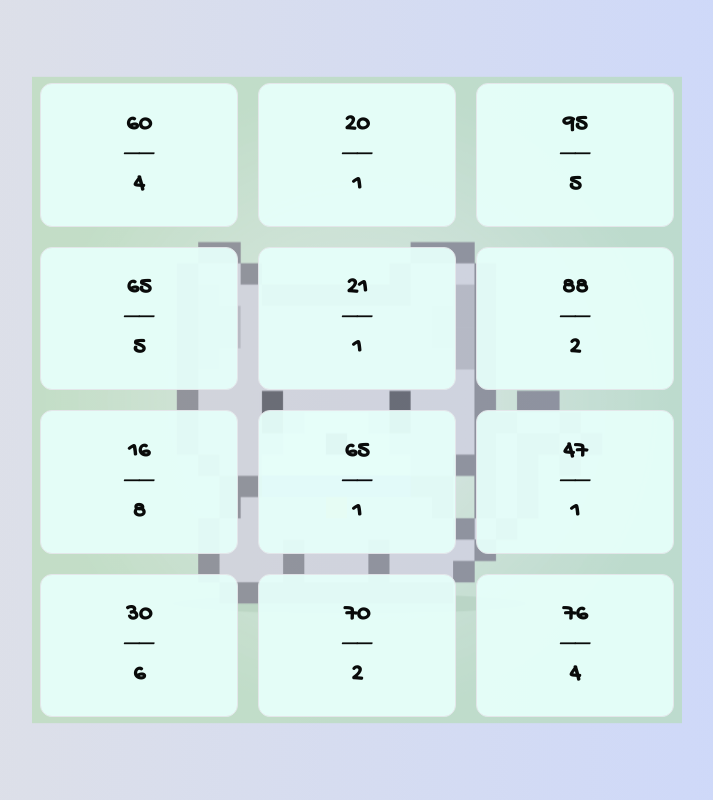
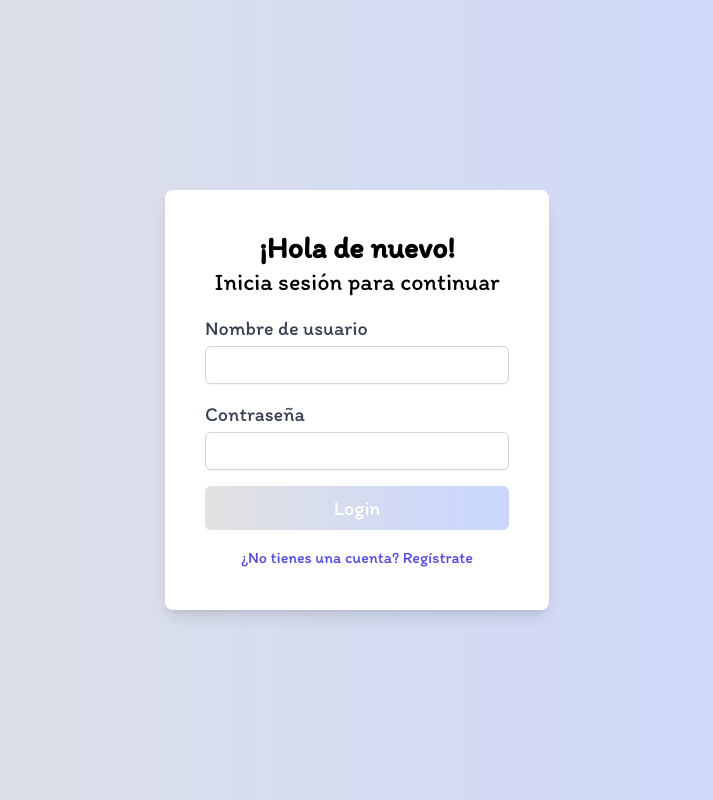
Before and after one commit to alejandro0619/divisions-client, a React (Vite) app: page /auth in a window 1280 px wide. Shown: the whole page, without its empty margins (283-996 px from the left). Built offline with nearby package versions, Linux system fonts and the light colour scheme.

Commit message:
Add routing with React Router and validation schemas for authentication

```diff
--- a/package.json
+++ b/package.json
@@ -12,12 +12,16 @@
   "dependencies": {
     "@fontsource/gochi-hand": "^5.1.0",
     "@fontsource/itim": "^5.1.0",
+    "@hookform/resolvers": "^3.9.1",
     "framer-motion": "^11.11.11",
     "react": "^18.3.1",
     "react-dnd": "^16.0.1",
     "react-dnd-html5-backend": "^16.0.1",
     "react-dom": "^18.3.1",
-    "react-draggable": "^4.4.6"
+    "react-draggable": "^4.4.6",
+    "react-hook-form": "^7.53.2",
+    "react-router-dom": "^6.28.0",
+    "zod": "^3.23.8"
   },
   "devDependencies": {
     "@eslint/js": "^9.13.0",
--- a/src/App.tsx
+++ b/src/App.tsx
@@ -1,10 +1,21 @@
 import { DndProvider } from "react-dnd";
 import { HTML5Backend } from "react-dnd-html5-backend";
 import Dashboard from "./components/Dashboard";
-const App: React.FC = () => (
+import { Navigate, Route, Routes } from "react-router-dom";
+import Auth from "./Auth";
+
+const DashboardComponent: React.FC = () => (
   <DndProvider backend={HTML5Backend}>
     <Dashboard />
   </DndProvider>
 );
 
+const App: React.FC = () => (
+  <Routes>
+    <Route path="/" element={<Navigate to="/auth" />}/>
+    <Route path="/dashboard" element={<DashboardComponent />} />
+    <Route path="/auth" element={<Auth />} />
+  </Routes>
+);
+
 export default App;
--- /dev/null
+++ b/src/Auth.tsx
@@ -0,0 +1,161 @@
+import { useState } from "react";
+import { useForm } from "react-hook-form";
+import { zodResolver } from "@hookform/resolvers/zod";
+import { loginSchema, registerSchema, LoginFormData, RegisterFormData } from "./validationSchema";
+import { z } from "zod";
+
+type FormData = z.infer<typeof loginSchema> | z.infer<typeof registerSchema>;
+
+function AuthPage() {
+  const [isLogin, setIsLogin] = useState(true);
+
+  const schema = isLogin ? loginSchema : registerSchema;
+  const {
+    register,
+    handleSubmit,
+    formState: { errors },
+  } = useForm<FormData>({
+    resolver: zodResolver(schema),
+  });
+
+  const onSubmit = async (data: LoginFormData | RegisterFormData) => {
+    const endpoint = isLogin ? "http://localhost:3000/login" : "http://localhost:3000/register";
+    const body = JSON.stringify({
+      username: data.username,
+      password: data.password,
+    });
+
+    try {
+      const response = await fetch(endpoint, {
+        method: "POST",
+        headers: {
+          "Content-Type": "application/json",
+        },
+        body,
+      });
+
+      if (!response.ok) {
+        const errorMessage = await response.text();
+        alert(`Error: ${errorMessage}`);
+        return;
+      }
+
+      const result = await response.json();
+
+      // Verificar respuesta exitosa o con error
+      if (result.message) {
+        // Éxito: Almacenar username y redirigir
+        localStorage.setItem("username", data.username); // Guarda el username
+        alert(isLogin ? "¡Inicio de sesión exitoso!" : "¡Registro exitoso!");
+        window.location.href = "/dashboard"; // Redirigir al dashboard
+      } else if (result.error) {
+        // Error: Mostrar mensaje de error
+        alert(`Error: ${result.error}`);
+      } else {
+        // Respuesta inesperada
+        alert("Error inesperado en la respuesta del servidor.");
+      }
+    } catch (error) {
+      console.log("Error:", error);
+      alert("Hubo un problema con la solicitud. Por favor, inténtalo de nuevo.");
+    }
+  };
+
+
+  return (
+    <main>
+      <div className="bg-gradient-to-r from-gradientStart to-gradientEnd h-screen w-screen flex justify-center items-center">
+        <div className="bg-white rounded-lg shadow-lg w-96 p-10">
+          <h1 className="text-3xl font-bold text-center">
+            {isLogin ? "¡Hola de nuevo!" : "¡Bienvenido!"}
+          </h1>
+          <p className="text-2xl text-center">
+            {isLogin
+              ? "Inicia sesión para continuar"
+              : "Regístrate para empezar"}
+          </p>
+          <form onSubmit={handleSubmit(onSubmit)} className="mt-4">
+            <div className="mb-4">
+              <label
+                htmlFor="username"
+                className="block text-xl font-medium text-gray-700"
+              >
+                Nombre de usuario
+              </label>
+              <input
+                type="text"
+                id="username"
+                {...register("username")}
+                className="mt-1 block w-full px-3 py-2 border border-gray-300 rounded-md shadow-sm focus:outline-none focus:ring-indigo-500 focus:border-indigo-500 sm:text-sm"
+              />
+              {errors.username && (
+                <p className="text-red-500 text-sm mt-1">
+                  {errors.username.message}
+                </p>
+              )}
+            </div>
+            <div className="mb-4">
+              <label
+                htmlFor="password"
+                className="block text-xl font-medium text-gray-700"
+              >
+                Contraseña
+              </label>
+              <input
+                type="password"
+                id="password"
+                {...register("password")}
+                className="mt-1 block w-full px-3 py-2 border border-gray-300 rounded-md shadow-sm focus:outline-none focus:ring-indigo-500 focus:border-indigo-500 sm:text-sm"
+              />
+              {errors.password && (
+                <p className="text-red-500 text-sm mt-1">
+                  {errors.password.message}
+                </p>
+              )}
+            </div>
+            {!isLogin && (
+              <div className="mb-4">
+                <label
+                  htmlFor="confirmPassword"
+                  className="block text-xl font-medium text-gray-700"
+                >
+                  Confirmar Contraseña
+                </label>
+                <input
+                  type="password"
+                  id="confirmPassword"
+                  {...register("confirmPassword")}
+                  className="mt-1 block w-full px-3 py-2 border border-gray-300 rounded-md shadow-sm focus:outline-none focus:ring-indigo-500 focus:border-indigo-500 sm:text-sm"
+                />
+                {"confirmPassword" in errors && (
+                  <p className="text-red-500 text-sm mt-1">
+                    {errors.confirmPassword?.message}
+                  </p>
+                )}
+              </div>
+            )}
+            <button
+              type="submit"
+              className="w-full bg-gradient-to-r from-gradientStart to-gradientEnd text-white py-2 rounded-md text-xl transition-transform transform hover:scale-105 hover:shadow-lg"
+            >
+              {isLogin ? "Login" : "Registrarse"}
+            </button>
+          </form>
+          <div className="mt-4 text-center">
+            <button
+              type="button"
+              onClick={() => setIsLogin(!isLogin)}
+              className="text-indigo-600 hover:underline focus:outline-none"
+            >
+              {isLogin
+                ? "¿No tienes una cuenta? Regístrate"
+                : "¿Ya tienes una cuenta? Inicia sesión"}
+            </button>
+          </div>
+        </div>
+      </div>
+    </main>
+  );
+}
+
+export default AuthPage;
--- a/src/main.tsx
+++ b/src/main.tsx
@@ -2,10 +2,14 @@ import { StrictMode } from 'react'
 import { createRoot } from 'react-dom/client'
 import './index.css'
 import App from './App.tsx'
+import { BrowserRouter } from 'react-router-dom'
 import "@fontsource/gochi-hand";
 import "@fontsource/itim";
+
 createRoot(document.getElementById('root')!).render(
   <StrictMode>
-    <App />
+    <BrowserRouter>
+      <App />
+    </BrowserRouter>
   </StrictMode>,
 )
--- /dev/null
+++ b/src/validationSchema.ts
@@ -0,0 +1,21 @@
+import { z } from "zod";
+
+export const loginSchema = z.object({
+  username: z.string().min(3, "El nombre de usuario debe tener al menos 3 caracteres."),
+  password: z.string().min(6, "La contraseña debe tener al menos 6 caracteres."),
+});
+
+export const registerSchema = loginSchema.extend({
+  confirmPassword: z.string().min(6, "La confirmación de contraseña debe tener al menos 6 caracteres."),
+}).superRefine((data, ctx) => {
+  if (data.password !== data.confirmPassword) {
+    ctx.addIssue({
+      code: "custom",
+      message: "Las contraseñas no coinciden.",
+      path: ["confirmPassword"], // Especifica el campo con error
+    });
+  }
+});
+
+export type LoginFormData = z.infer<typeof loginSchema>;
+export type RegisterFormData = z.infer<typeof registerSchema>;
```
Also changed, not shown: 1 other file (tests, documents, lock files or other folders).
